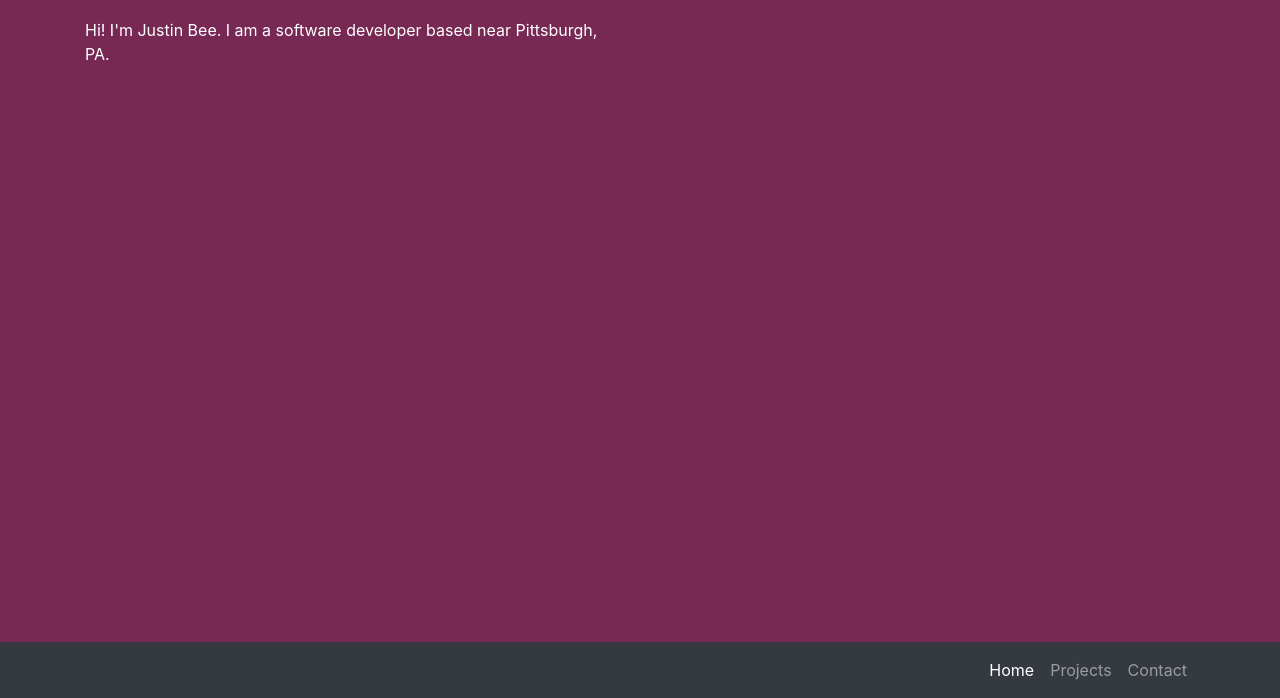
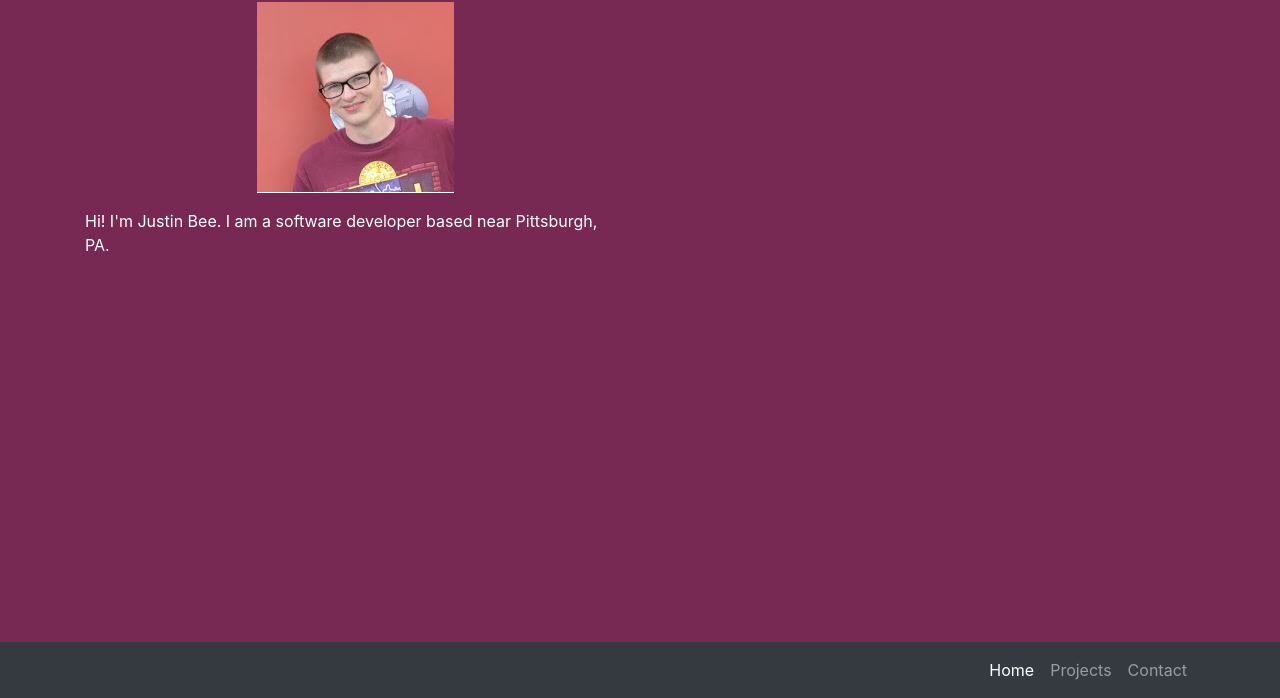
Before and after one commit to Justin-Bee/Justin-Bee.github.io, a website: page index.html in a window 1280 px wide. Shown: the part 102-800 px from the top of the page. Drawn offline with Linux system fonts and the light colour scheme.

Commit message:
Update index.html

```diff
--- a/index.html
+++ b/index.html
@@ -57,7 +57,7 @@
       </div>
       <div class="row">
         <div class="col-lg-6">
-          <p class="aligncenter><img src="/resources/Me.png"></p>
+          <p class="aligncenter"><img src="/resources/Me.png"></p>
             </div>
       </div>
       <div class="row">
```
